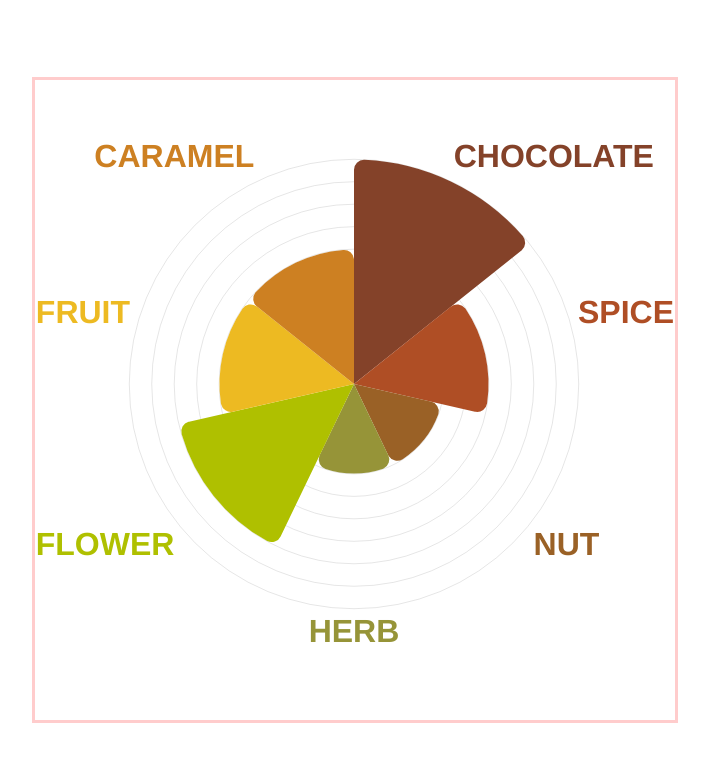
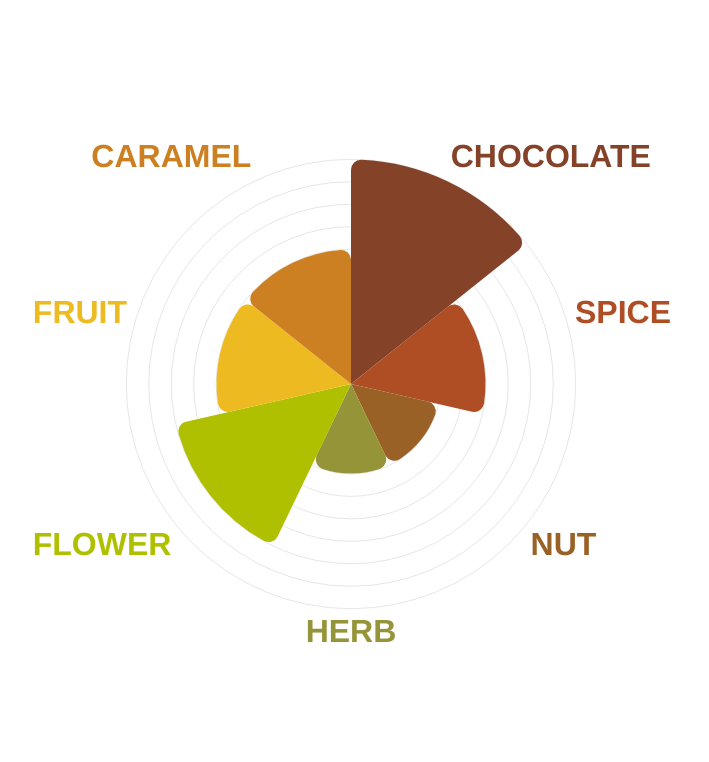
Before and after one commit to colecharb/flavor-meter, a React (Vite) app: page / in a window 1280 px wide. Shown: the top 762 px of the page, without its empty margins (16-725 px from the left). Built offline with nearby package versions, Linux system fonts and the light colour scheme.

Commit message:
border gone

```diff
--- a/src/components/FlavorMeter.tsx
+++ b/src/components/FlavorMeter.tsx
@@ -67,7 +67,7 @@ export default function ({ coffee }: { coffee: Coffee }) {
 
   return (
     // <div className='test-border'>
-    <div className='chart-container test-border'>
+    <div className='chart-container'>
       <PolarArea title={coffee.name}
         // style={{ zIndex: 10 }}
         width={"100%"}
```
